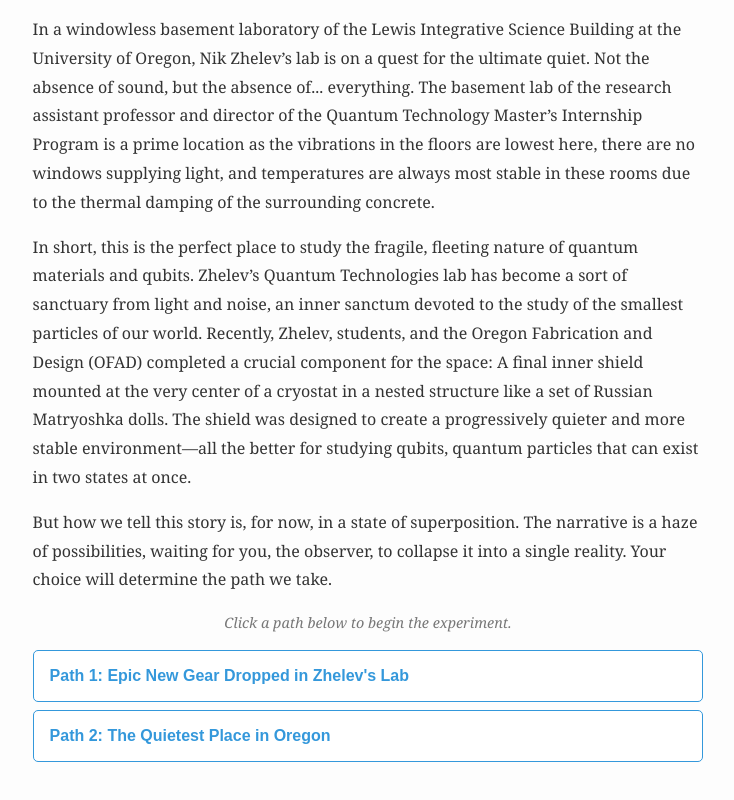
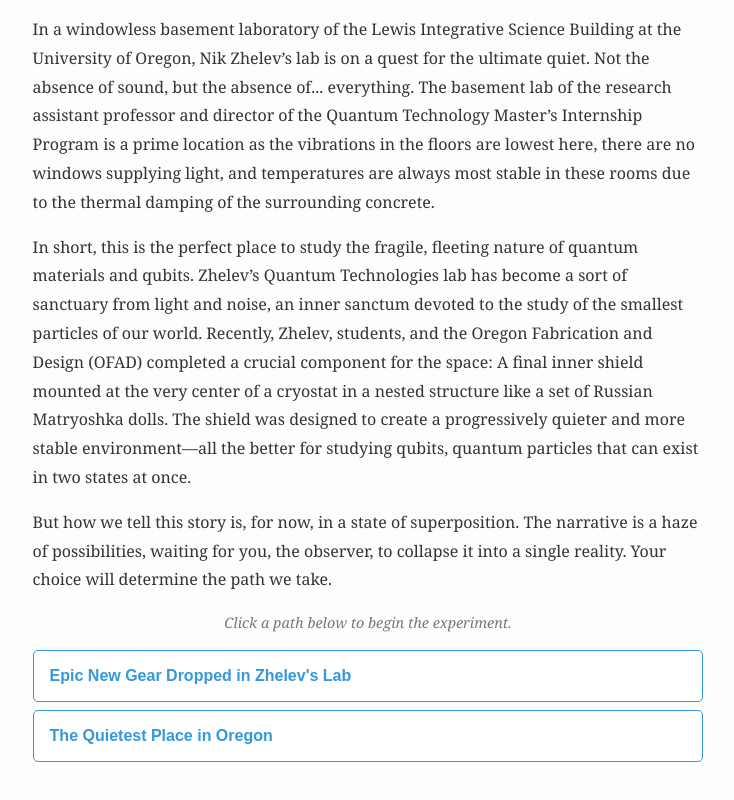
Before and after one commit to wholepair/superposition-story, a plain HTML site: page index.html in a window 1280 px wide. Shown: the part 795-1595 px from the top of the page, without its empty margins (272-1006 px from the left). Drawn offline with Linux system fonts and the light colour scheme.

Commit message:
Path numbers, nah, who needs em

```diff
--- a/index.html
+++ b/index.html
@@ -140,8 +140,8 @@
         </section>
 
         <section id="path-choice" class="interactive-section">
-            <button class="choice-button" onclick="makeChoice('path-choice', 'gamer-path')"><strong>Path 1:</strong> Epic New Gear Dropped in Zhelev's Lab</button>
-            <button class="choice-button" onclick="makeChoice('path-choice', 'philosopher-path')"><strong>Path 2:</strong> The Quietest Place in Oregon</button>
+            <button class="choice-button" onclick="makeChoice('path-choice', 'gamer-path')">Epic New Gear Dropped in Zhelev's Lab</button>
+            <button class="choice-button" onclick="makeChoice('path-choice', 'philosopher-path')">The Quietest Place in Oregon</button>
         </section>
 
         <section id="gamer-path" class="content-section interactive-section">
```
